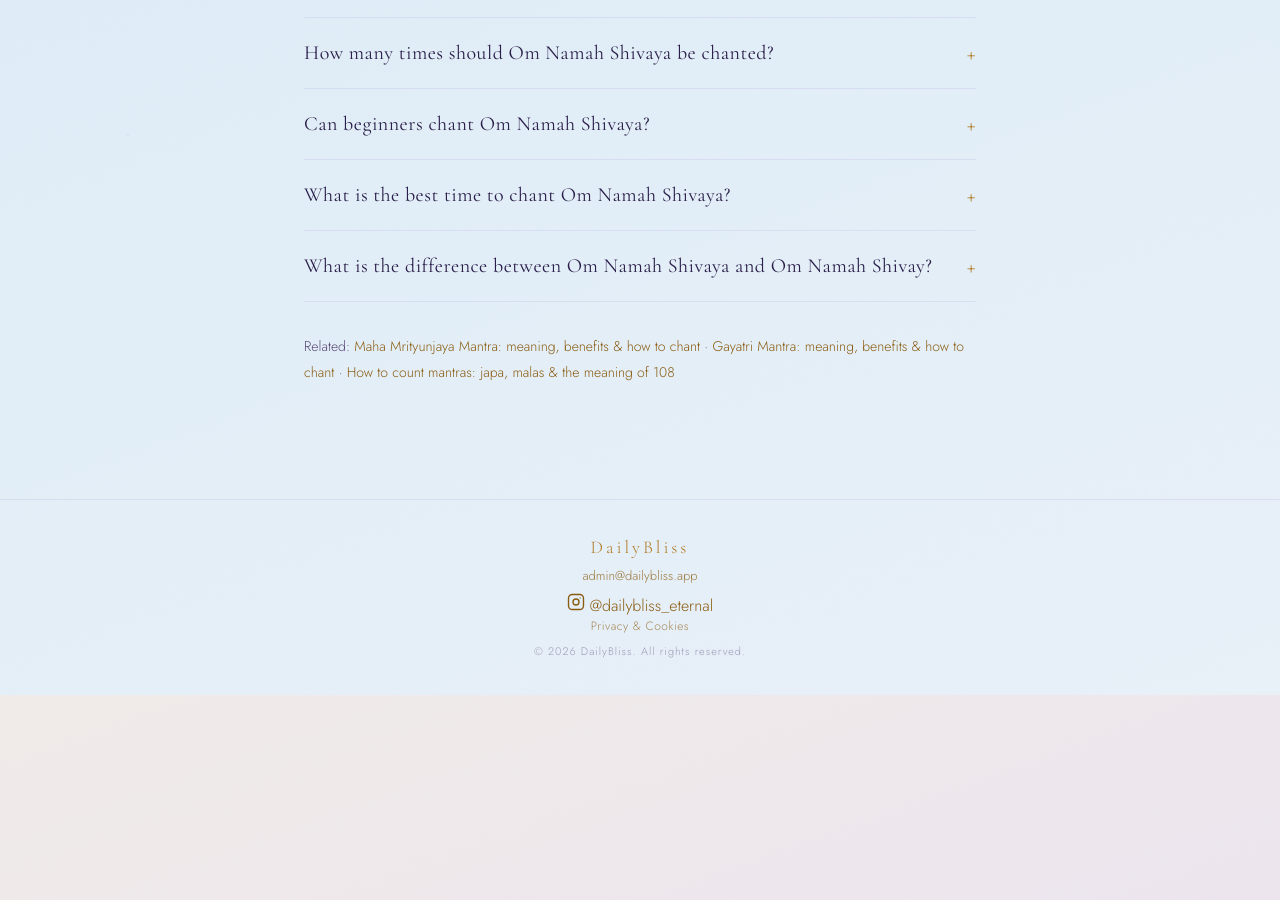
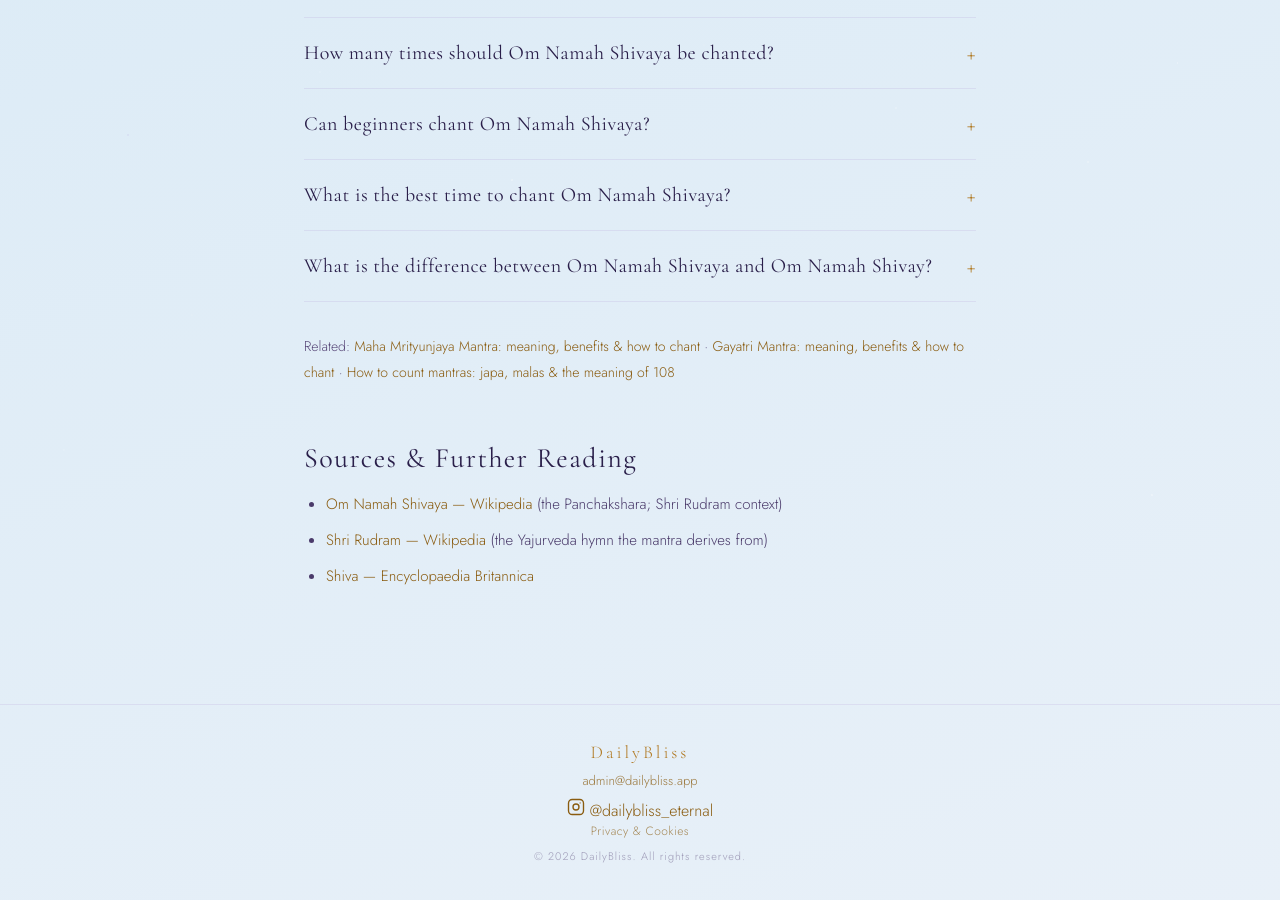
Before and after one commit to dailybliss/dailybliss.github.io, a Jekyll site: the page built from blog/om-namah-shivaya.html, in a window 1280 px wide and 900 px high, scrolled down 4207 px. Built offline with Jekyll 4.4.1, drawn with Linux system fonts in a browser that asks for light colours; before the commit the page ends 4902 px from its top, so only the background shows below that.

Commit message:
Update om-namah-shivaya.html

```diff
--- a/blog/om-namah-shivaya.html
+++ b/blog/om-namah-shivaya.html
@@ -208,4 +208,13 @@ last_modified_at: 2026-07-04
     · <a href="{{ '/blog/gayatri-mantra/' | relative_url }}">Gayatri Mantra: meaning, benefits &amp; how to chant</a>
     · <a href="{{ '/blog/how-to-count-mantras/' | relative_url }}">How to count mantras: japa, malas &amp; the meaning of 108</a>
   </p>
+
+  <div style="margin-top:32px;">
+  <h2>Sources &amp; Further Reading</h2>
+  <ul>
+    <li><a href="https://en.wikipedia.org/wiki/Om_Namah_Shivaya" target="_blank" rel="noopener">Om Namah Shivaya — Wikipedia</a> (the Panchakshara; Shri Rudram context)</li>
+    <li><a href="https://en.wikipedia.org/wiki/Shri_Rudram" target="_blank" rel="noopener">Shri Rudram — Wikipedia</a> (the Yajurveda hymn the mantra derives from)</li>
+    <li><a href="https://www.britannica.com/topic/Shiva" target="_blank" rel="noopener">Shiva — Encyclopaedia Britannica</a></li>
+  </ul>
+</div>
 </article>
```
